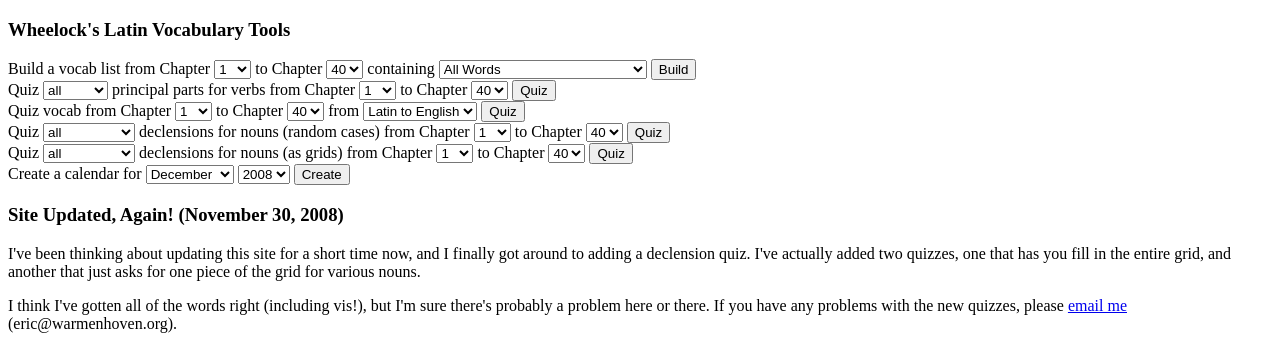
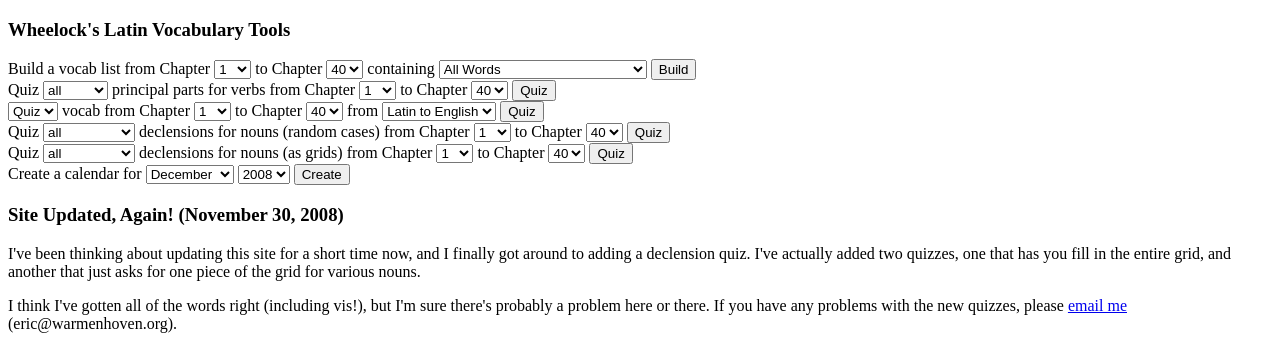
Before and after one commit to warmenhoven/vocab, a PHP site: page / in a window 1280 px wide. Shown: the top 337 px of the page. Run offline with PHP 8.4, Linux system fonts and the light colour scheme.

Commit message:
option to test all vocab, not just ten items at a time

```diff
--- a/index.php
+++ b/index.php
@@ -80,7 +80,11 @@
     </form>
 
     <form action="vocab.php" method="post">
-      Quiz vocab from Chapter
+      <select name="test">
+        <option value="some">Quiz</option>
+        <option value="all">Test</option>
+      </select>
+      vocab from Chapter
       <select name="start">
 <? for ($i = 1; $i <= 40; $i++): ?>
         <option value="<? echo $i ?>"><? echo $i ?></option>
```
Also changed, not shown: vocab.php (+7 -2 lines).
